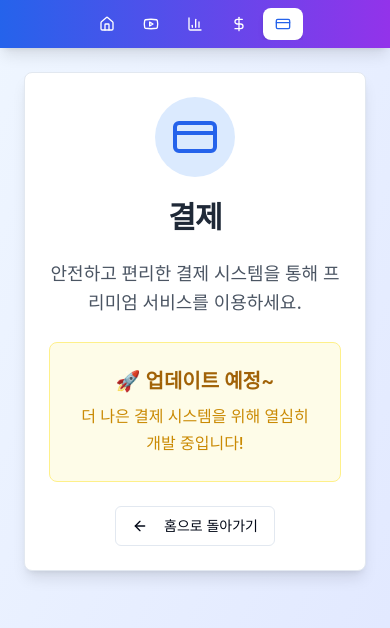
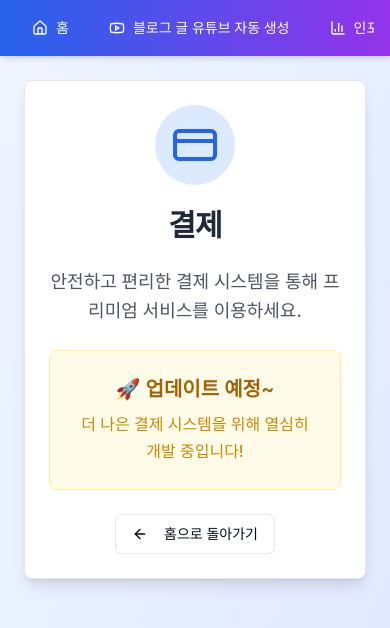
Before and after one commit to kangsc7/blog-auto-gen-4img-free-api-70, a React (Vite) app: page /payment in a window 390 px wide. Shown: the top 628 px of the page. Built offline with nearby package versions, Linux system fonts and the light colour scheme.

Commit message:
Fix: Improve menu bar appearance and behavior
- Reduced menu bar size.
- Prevented menu bar from sticking on scroll.
- Fixed category text visibility.

```diff
--- a/src/components/layout/TopNavigation.tsx
+++ b/src/components/layout/TopNavigation.tsx
@@ -35,28 +35,28 @@ export const TopNavigation: React.FC = () => {
   ];
 
   return (
-    <nav className="bg-gradient-to-r from-blue-600 to-purple-600 shadow-lg sticky top-0 z-50">
+    <nav className="bg-gradient-to-r from-blue-600 to-purple-600 shadow-md">
       <div className="container mx-auto px-4">
-        <div className="flex items-center justify-center h-12">
-          <div className="flex items-center space-x-1 overflow-x-auto scrollbar-hide">
+        <div className="flex items-center justify-center h-14">
+          <div className="flex items-center space-x-2 overflow-x-auto scrollbar-hide">
             {navItems.map((item) => (
               <Link
                 key={item.path}
                 to={item.path}
                 className={`
-                  px-3 py-2 rounded-lg text-sm font-medium
+                  px-4 py-2 rounded-md text-sm font-medium
                   transition-all duration-200
                   flex items-center gap-2
                   whitespace-nowrap
                   min-w-fit
                   ${location.pathname === item.path
-                    ? 'bg-white text-blue-600 shadow-md'
-                    : 'text-white hover:bg-white/20'
+                    ? 'bg-white text-blue-600 shadow-sm'
+                    : 'text-white hover:bg-white/10 hover:text-white'
                   }
                 `}
               >
                 {item.icon}
-                <span className="hidden sm:inline text-sm font-medium">
+                <span className="text-sm font-medium">
                   {item.label}
                 </span>
               </Link>
```
